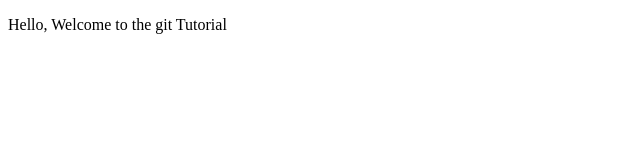
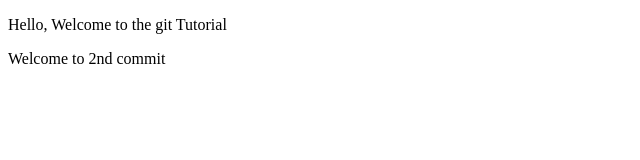
Before and after one commit to nikita1222222/nikita_git-assignemnt, a plain HTML site: page index.html in a window 1280 px wide. Shown: the whole page, without its empty margins (0-640 px from the left). Drawn offline with Linux system fonts and the light colour scheme.

Commit message:
index.html file modified

```diff
--- a/index.html
+++ b/index.html
@@ -7,5 +7,6 @@
 </head>
 <body>
     <p> Hello, Welcome to the git Tutorial</p>
+    <p> Welcome to 2nd commit</p>
 </body>
 </html>
```
